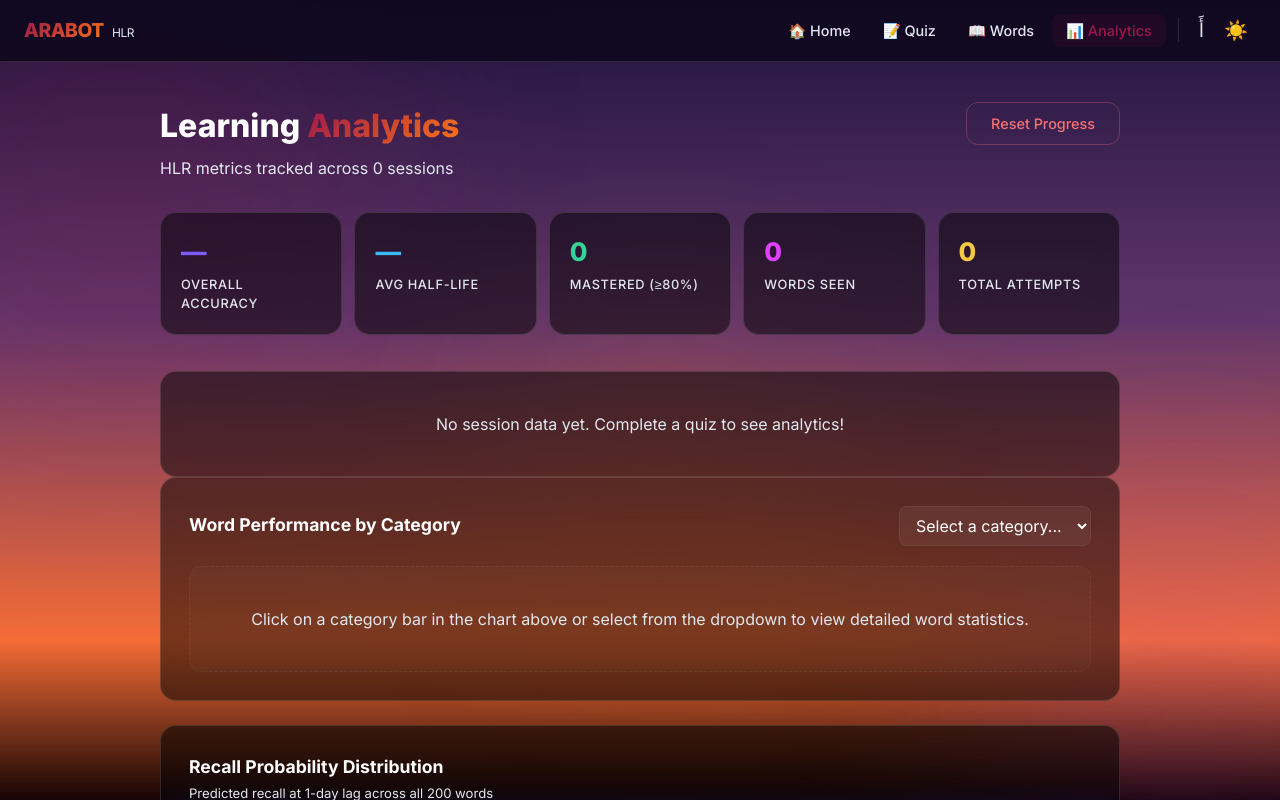
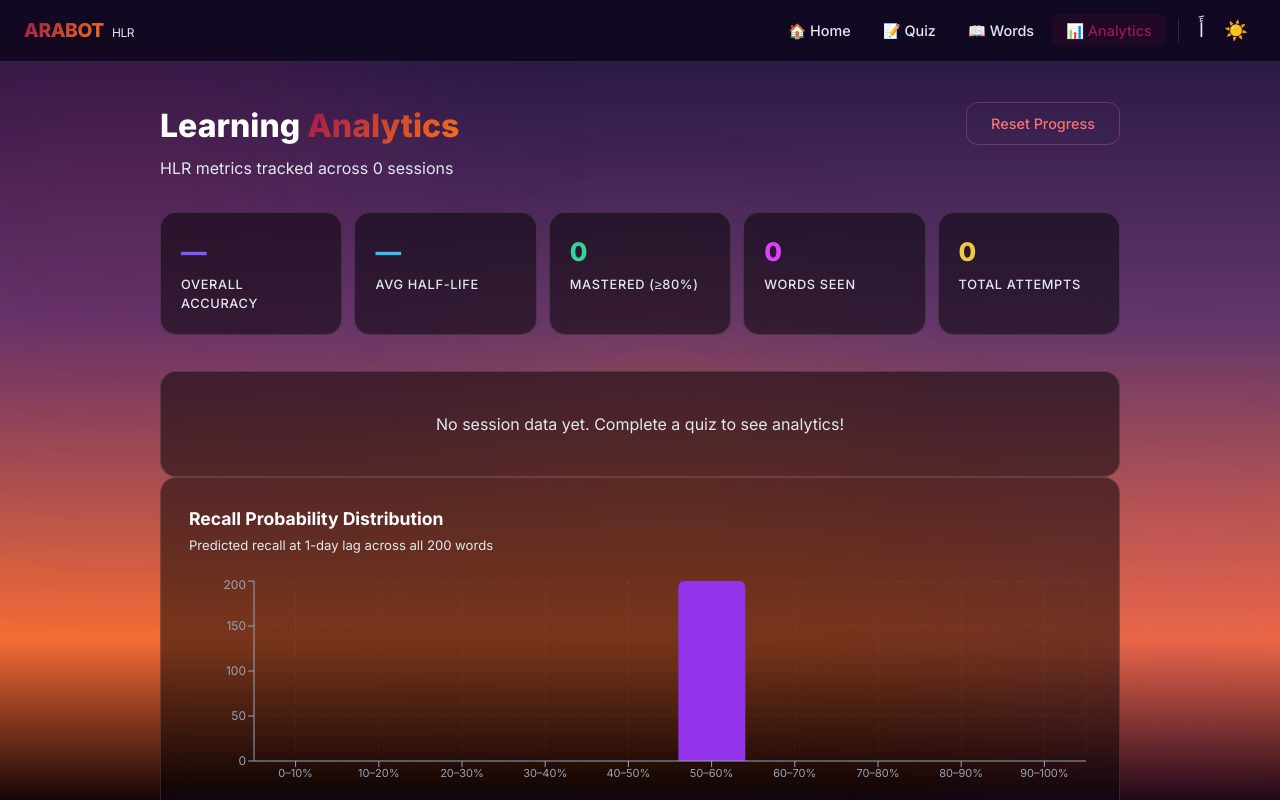
Before and after one commit to mairaaijaz/intro-to-AI, a Next.js app in the folder arabot-web/: page /analytics in a window 1280 px wide. Shown: the top 800 px of the page. Built offline with nearby package versions, Linux system fonts and the light colour scheme.

Commit message:
refactor: integrate word list into category section without placeholders

```diff
--- a/arabot-web/src/app/analytics/page.tsx
+++ b/arabot-web/src/app/analytics/page.tsx
@@ -194,7 +194,10 @@ export default function AnalyticsPage() {
         {/* ── Category accuracy ─────────────────────────────────────────────── */}
         {categoryData.some(c => c.attempts > 0) && (
           <section className="glass" style={{ padding: '28px', marginBottom: '24px' }}>
-            <h2 style={{ fontWeight: 700, marginBottom: '20px', fontSize: '1.1rem' }}>Accuracy by Category</h2>
+            <div style={{ display: 'flex', justifyContent: 'space-between', alignItems: 'center', marginBottom: '20px' }}>
+              <h2 style={{ fontWeight: 700, margin: 0, fontSize: '1.1rem' }}>Accuracy by Category</h2>
+              <span style={{ fontSize: '0.85rem', color: 'var(--muted)' }}>Click a bar to see word details</span>
+            </div>
             <ResponsiveContainer width="100%" height={280}>
               <BarChart data={categoryData} margin={{ bottom: 60 }}>
                 <CartesianGrid strokeDasharray="3 3" stroke={chartColors.grid} />
@@ -209,38 +212,28 @@ export default function AnalyticsPage() {
                 </Bar>
               </BarChart>
             </ResponsiveContainer>
-          </section>
-        )}
 
-        {/* ── Word Stats by Category ────────────────────────────────────────── */}
-        {categoryData.length > 0 && (
-          <section className="glass" style={{ padding: '28px', marginBottom: '24px' }}>
-            <div style={{ display: 'flex', justifyContent: 'space-between', alignItems: 'center', marginBottom: '20px', flexWrap: 'wrap', gap: '10px' }}>
-              <h2 style={{ fontWeight: 700, margin: 0, fontSize: '1.1rem' }}>Word Performance by Category</h2>
-              <select
-                value={selectedCategory || ''}
-                onChange={e => setSelectedCategory(e.target.value)}
-                style={{ padding: '8px 12px', borderRadius: '8px', background: 'rgba(255,255,255,0.05)', color: 'var(--text)', border: `1px solid ${chartColors.grid}`, cursor: 'pointer', outline: 'none' }}
-              >
-                <option value="" disabled>Select a category...</option>
-                {categoryData.map(c => (
-                  <option key={c.category} value={c.category}>{c.category}</option>
-                ))}
-              </select>
-            </div>
-
-            {selectedCategory ? (
-              <div style={{ display: 'flex', flexDirection: 'column', gap: '24px' }}>
+            {/* Word details shown ONLY when a category is selected */}
+            {selectedCategory && (
+              <div style={{ marginTop: '32px', paddingTop: '24px', borderTop: `1px solid ${chartColors.grid}` }}>
                 {categoryData.filter(c => c.category === selectedCategory).map(c => (
-                  <div key={c.category} style={{ border: `1px solid ${chartColors.grid}`, borderRadius: '12px', overflow: 'hidden' }}>
-                    <div style={{ background: 'rgba(255,255,255,0.03)', padding: '16px 20px', borderBottom: `1px solid ${chartColors.grid}`, display: 'flex', justifyContent: 'space-between', alignItems: 'center', flexWrap: 'wrap', gap: '10px' }}>
-                      <h3 style={{ margin: 0, fontSize: '1.05rem', fontWeight: 600 }}>{c.category}</h3>
-                      <div style={{ display: 'flex', gap: '16px', fontSize: '0.85rem' }}>
+                  <div key={c.category}>
+                    <div style={{ display: 'flex', justifyContent: 'space-between', alignItems: 'center', marginBottom: '16px', flexWrap: 'wrap', gap: '10px' }}>
+                      <h3 style={{ margin: 0, fontSize: '1.05rem', fontWeight: 600 }}>
+                        <span style={{ color: '#fb923c' }}>{c.category}</span> Details
+                      </h3>
+                      <div style={{ display: 'flex', gap: '16px', alignItems: 'center', fontSize: '0.85rem' }}>
                         <span><span style={{ color: 'var(--muted)' }}>Accuracy:</span> {c.accuracy}%</span>
                         <span><span style={{ color: 'var(--muted)' }}>Attempts:</span> {c.attempts}</span>
+                        <button
+                          onClick={() => setSelectedCategory(null)}
+                          style={{ padding: '4px 12px', borderRadius: '6px', background: 'rgba(255,255,255,0.05)', color: 'var(--text)', border: `1px solid ${chartColors.grid}`, cursor: 'pointer' }}
+                        >
+                          Close
+                        </button>
                       </div>
                     </div>
-                    <div style={{ overflowX: 'auto' }}>
+                    <div style={{ overflowX: 'auto', border: `1px solid ${chartColors.grid}`, borderRadius: '12px' }}>
                       <table style={{ width: '100%', borderCollapse: 'collapse', fontSize: '0.9rem' }}>
                         <thead>
                           <tr style={{ background: 'rgba(255,255,255,0.01)', borderBottom: `1px solid ${chartColors.grid}` }}>
@@ -270,10 +263,6 @@ export default function AnalyticsPage() {
                     </div>
                   </div>
                 ))}
-              </div>
-            ) : (
-              <div style={{ padding: '40px', textAlign: 'center', color: 'var(--muted)', background: 'rgba(255,255,255,0.02)', borderRadius: '12px', border: `1px dashed ${chartColors.grid}` }}>
-                Click on a category bar in the chart above or select from the dropdown to view detailed word statistics.
               </div>
             )}
           </section>
```
